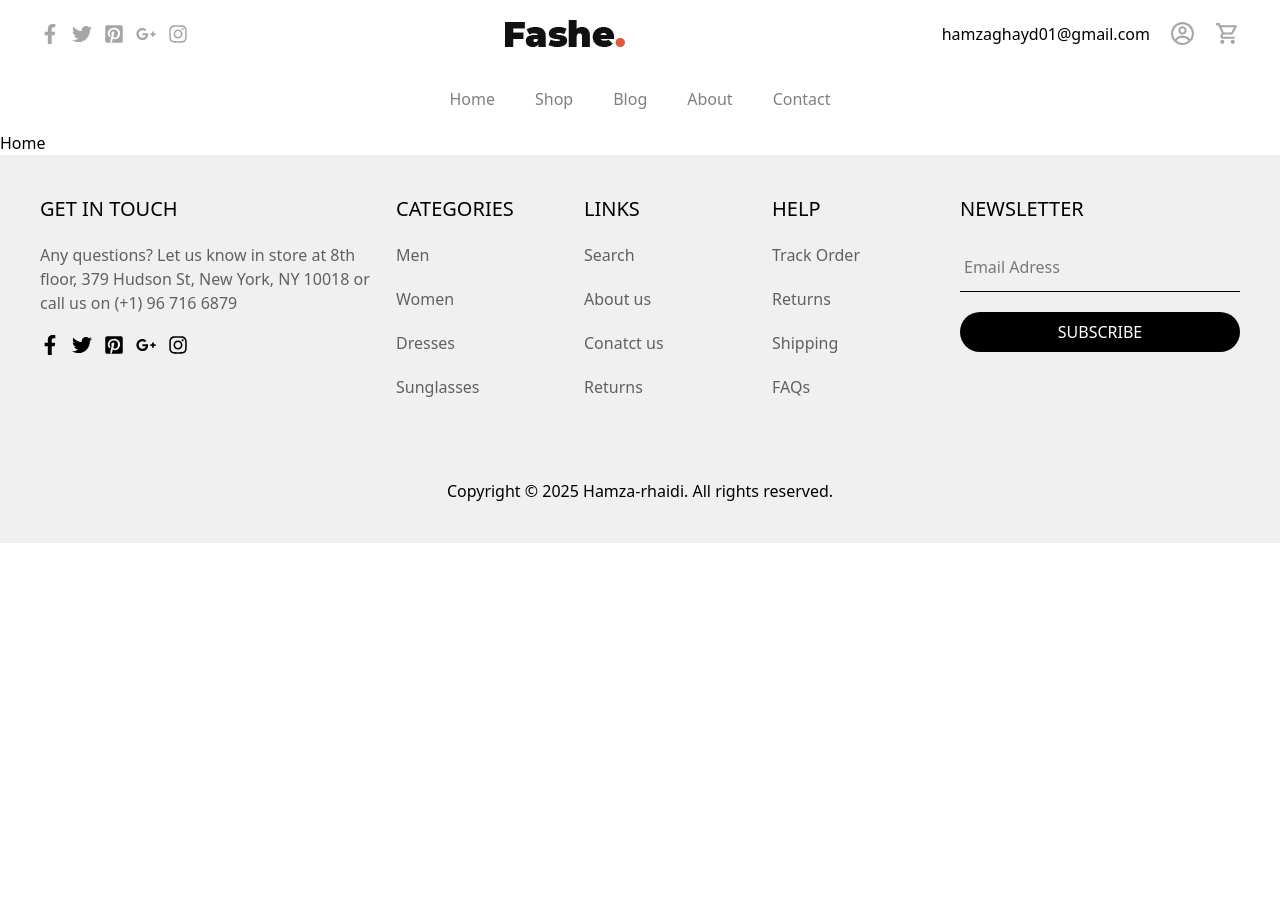
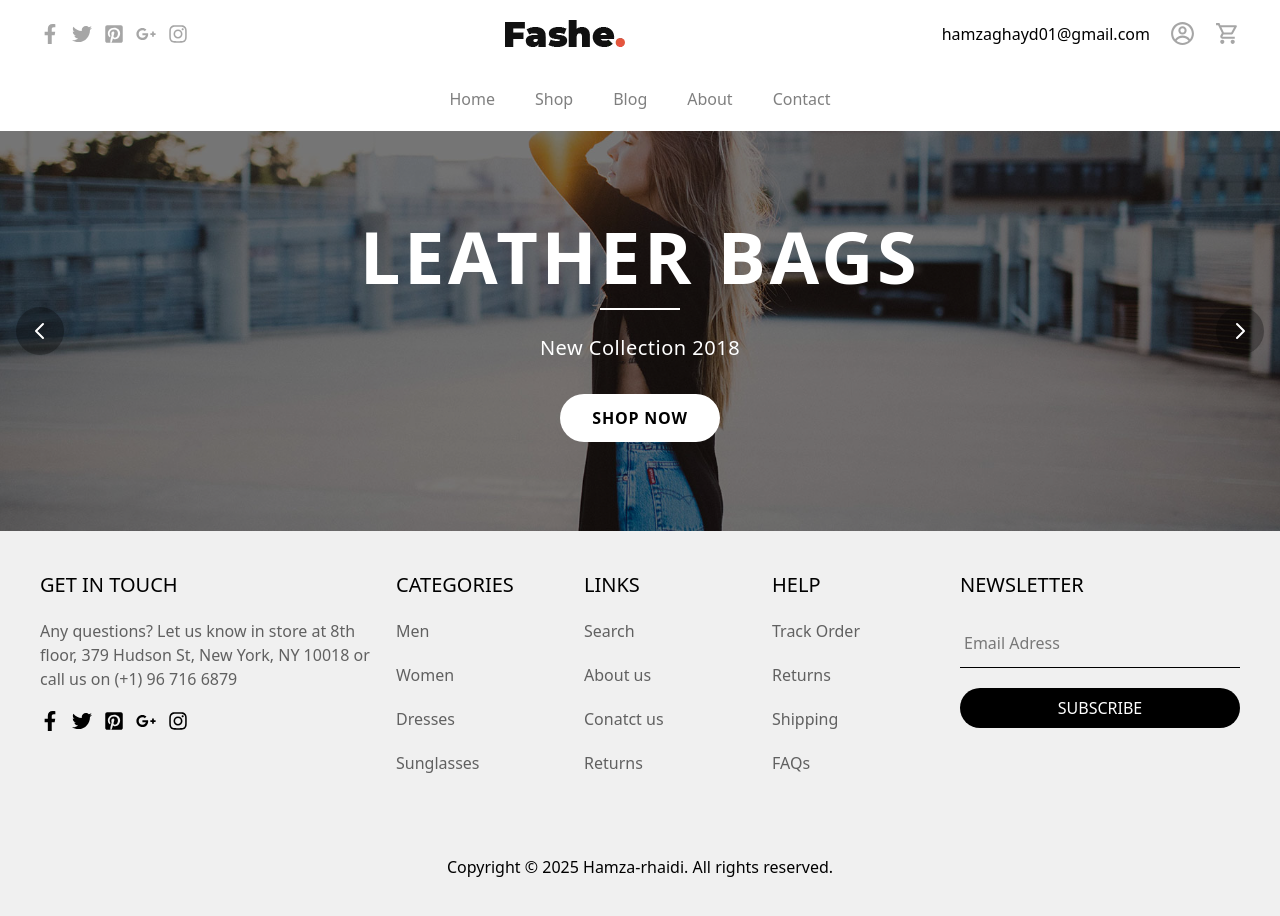
Before and after one commit to hamza-ghaydi/hamza_rhaidi_Final_Project_React, a React (Vite) app: page / in a window 1280 px wide. Shown: the top 916 px of the page. Before the commit the page ends 800 px from the top, so only its background shows below. Built offline with nearby package versions, Linux system fonts and the light colour scheme.

Commit message:
herosection

```diff
--- a/src/pages/home/Home.jsx
+++ b/src/pages/home/Home.jsx
@@ -1,9 +1,10 @@
 import React from 'react';
+import Herosection from './partials/Herosection';
 
 const Home = () => {
     return (
         <div>
-            Home
+            <Herosection />
         </div>
     );
 };
--- /dev/null
+++ b/src/pages/home/partials/Herosection.jsx
@@ -0,0 +1,110 @@
+import React, { useState, useEffect } from 'react';
+import images from '../../../constants/images';
+
+const Herosection = () => {
+  const [currentSlide, setCurrentSlide] = useState(0);
+
+  const slides = [
+    {
+      id: 1,
+      image: images.carousel1,
+      title: "LEATHER BAGS",
+      subtitle: "New Collection 2018",
+      buttonText: "SHOP NOW"
+    },
+    {
+      id: 2,
+      image: images.carousel2,
+      title: "LEATHER BAGS",
+      subtitle: "New Collection 2018",
+      buttonText: "SHOP NOW"
+    },
+    {
+      id: 3,
+      image: images.carousel3,
+      title: "LEATHER BAGS",
+      subtitle: "New Collection 2018",
+      buttonText: "SHOP NOW"
+    }
+  ];
+
+
+  useEffect(() => {
+    const timer = setInterval(() => {
+      setCurrentSlide((prev) => (prev + 1) % slides.length);
+    }, 5000);
+
+    return () => clearInterval(timer);
+  }, [slides.length]);
+
+  const nextSlide = () => {
+    setCurrentSlide((prev) => (prev + 1) % slides.length);
+  };
+
+  const prevSlide = () => {
+    setCurrentSlide((prev) => (prev - 1 + slides.length) % slides.length);
+  };
+
+  const goToSlide = (index) => {
+    setCurrentSlide(index);
+  };
+
+  return (
+    <div className="relative w-full h-[50vh] overflow-hidden">
+
+      <div
+        className="flex transition-transform duration-500 ease-in-out h-full"
+        style={{ transform: `translateX(-${currentSlide * 100}%)` }}
+      >
+        {slides.map((slide) => (
+          <div key={slide.id} className="relative w-full h-full flex-shrink-0">
+            <img
+              src={slide.image}
+              alt={slide.title}
+              className="w-full h-full object-cover"
+            />
+            <div className="absolute inset-0 bg-black/40"></div>
+
+
+            <div className="absolute inset-0 flex items-center justify-center">
+              <div className="text-center text-white px-4">
+                <h1 className="text-4xl md:text-6xl lg:text-7xl font-bold mb-4 tracking-wider">
+                  {slide.title}
+                </h1>
+                <div className="w-20 h-0.5 bg-white mx-auto mb-6"></div>
+                <p className="text-lg md:text-xl mb-8 font-light tracking-wide">
+                  {slide.subtitle}
+                </p>
+                <button className="bg-white text-black px-8 py-3 rounded-full font-semibold tracking-wider hover:bg-gray-100 transition-colors duration-300">
+                  {slide.buttonText}
+                </button>
+              </div>
+            </div>
+          </div>
+        ))}
+      </div>
+
+
+      <button
+        onClick={prevSlide}
+        className="cursor-pointer absolute left-4 top-1/2 transform -translate-y-1/2 bg-black/30 hover:bg-black/50 text-white p-3 rounded-full transition-all duration-300 z-10"
+      >
+        <svg className="w-6 h-6" fill="none" stroke="currentColor" viewBox="0 0 24 24">
+          <path strokeLinecap="round" strokeLinejoin="round" strokeWidth={2} d="M15 19l-7-7 7-7" />
+        </svg>
+      </button>
+
+      <button
+        onClick={nextSlide}
+        className="cursor-pointer absolute right-4 top-1/2 transform -translate-y-1/2 bg-black/30 hover:bg-black/50 text-white p-3 rounded-full transition-all duration-300 z-10"
+      >
+        <svg className="w-6 h-6" fill="none" stroke="currentColor" viewBox="0 0 24 24">
+          <path strokeLinecap="round" strokeLinejoin="round" strokeWidth={2} d="M9 5l7 7-7 7" />
+        </svg>
+      </button>
+
+    </div>
+  );
+};
+
+export default Herosection;
```
Also changed, not shown: 1 other file (tests, documents, lock files or other folders).
